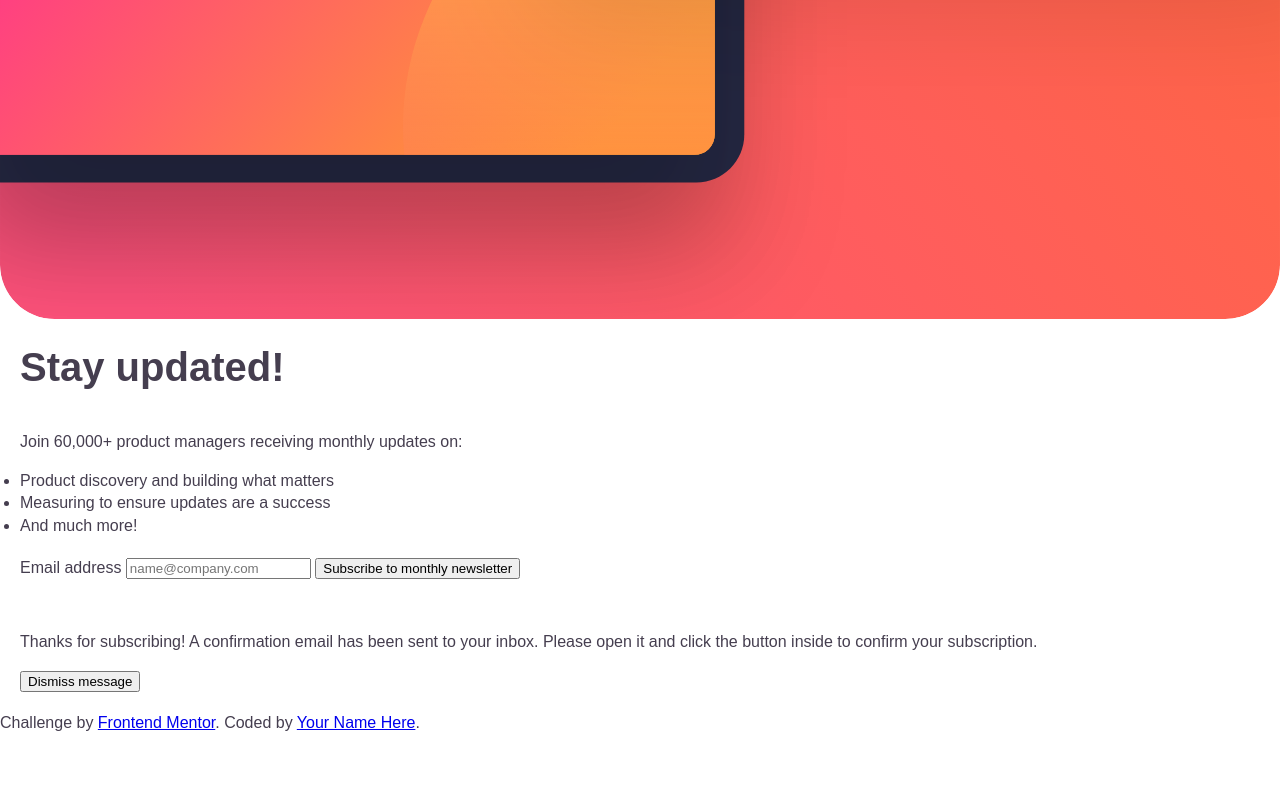
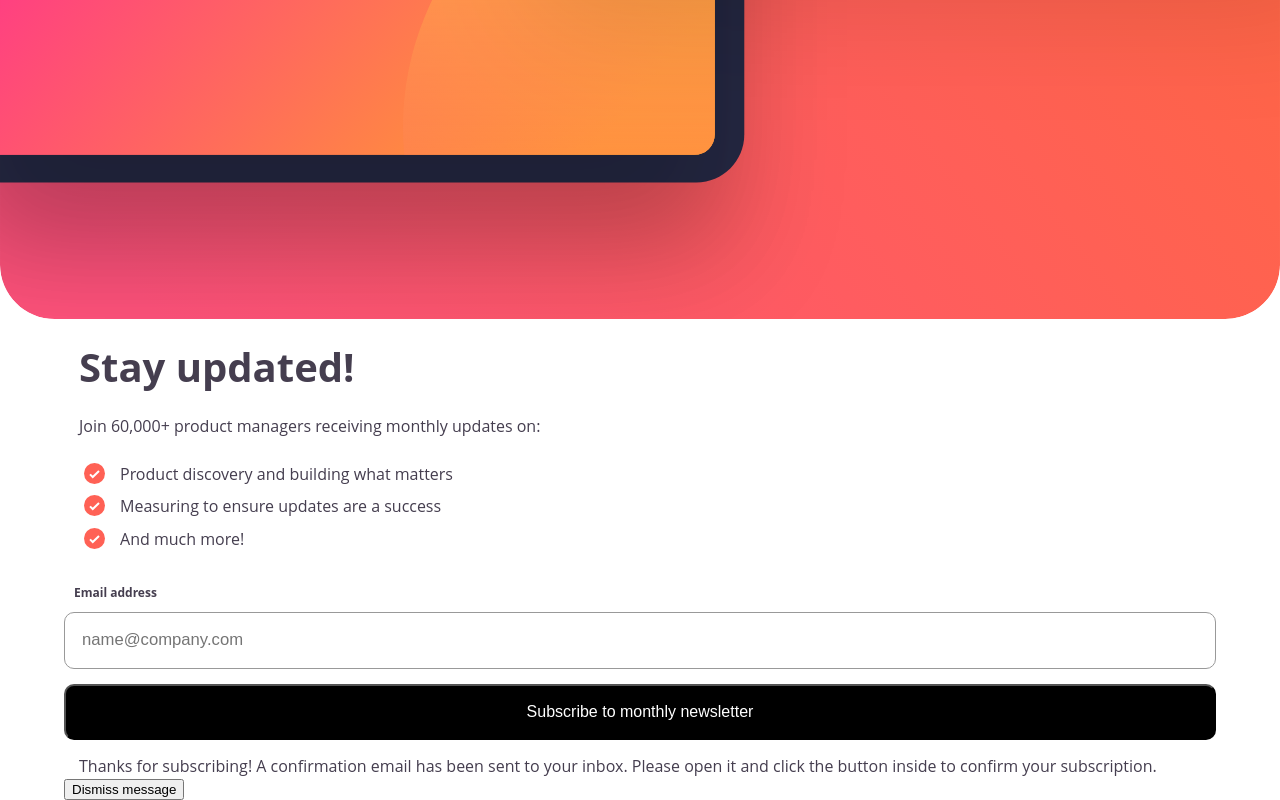
Before and after one commit to annemarieb78/sign-up-with-success, a plain HTML site: page index.html in a window 1280 px wide. Shown: the part 650-1450 px from the top of the page. Before the commit the page ends 1385 px from the top, so only its background shows below. Drawn offline with Linux system fonts and the light colour scheme.

```diff
--- a/css/style.css
+++ b/css/style.css
@@ -86,26 +86,35 @@
 body {
   margin: 0;
   font-size: 1em;
-  font-family: "raleway", sans-serif;
+  font-family: "open sans", sans-serif;
   color: #453e4f;
   background-color: #fff;
 }
 
 ul {
-  list-style-image: ;
-  margin: 0;
+  list-style-type: none;
+  margin: 20px;
   padding: 0;
 }
 
 h2 {
   font-size: 2.5em;
   margin: 0;
-  padding: 20px 0;
+  padding: 20px 0 20px 15px;
 }
 
 p {
   font-size: 1em;
   width: 95%;
+  margin: 0;
+  padding-left: 15px;
+}
+
+.container-main {
+  display: flex;
+  flex-direction: column;
+  justify-content: start;
+  align-items: center;
 }
 
 .main-image img {
@@ -115,8 +124,56 @@
 .container-text,
 .container-signup,
 .container-success {
+  text-align: start;
   width: 90%;
-  padding: 0 20px 20px;
+}
+
+.container-text ul li {
+  display: flex;
+  align-items: start;
+  padding: 5px 0;
+}
+
+.container-text ul li p {
+  width: 80%;
+}
+
+/* Signup Form */
+
+.container-signup {
+  display: flex;
+  flex-direction: column;
+  justify-content: start;
+}
+
+.email {
+  font-size: 0.75em;
+  font-weight: bold;
+  padding: 10px;
+}
+
+#email {
+  height: 4em;
+  border-radius: 10px;
+  border: #999 solid 1px;
+}
+
+::placeholder {
+  font-size: 1.25em;
+  padding: 0 15px;
+}
+
+.subscribe {
+  height: 3.5em;
+  font-size: 1em;
+  color: #fff;
+  background-color: #000;
+  border-radius: 10px;
+  margin: 15px 0;
+}
+
+.attribution {
+  display: none;
 }
 
 /* ==========================================================================
--- a/index.html
+++ b/index.html
@@ -28,23 +28,30 @@
         <div class="container-text">
           <h2>Stay updated!</h2>
           <p>Join 60,000+ product managers receiving monthly updates on:</p>
-          <div class="points">
+
           <ul>
-              <li class="point-1">
-                Product discovery and building what matters
+            <li>
+              <img src="./assets/images/icon-list.svg" />
+              <p>Product discovery and building what matters</p>
             </li>
-              <li class="point-2">Measuring to ensure updates are a success</li>
-              <li class="point-3">And much more!</li>
+
+            <li>
+              <img src="./assets/images/icon-list.svg" />
+              <p>Measuring to ensure updates are a success</p>
+            </li>
+
+            <li>
+              <img src="./assets/images/icon-list.svg" />
+              <p>And much more!</p>
+            </li>
           </ul>
         </div>
-        </div>
         <form class="container-signup">
-          <label for="email">Email address</label>
+          <label class="email">Email address</label>
           <input type="email" id="email" placeholder="name@company.com" />
           <button class="subscribe">Subscribe to monthly newsletter</button>
           <p id="error-message"></p>
         </form>
-      </div>
 
         <!-- Sign-up form end -->
 
@@ -57,9 +64,10 @@
           </p>
           <button class="dismiss">Dismiss message</button>
         </div>
-
+      </div>
       <!-- Success message end -->
     </main>
+
     <div class="attribution">
       Challenge by
       <a href="https://www.frontendmentor.io?ref=challenge" target="_blank"
```
Lines whose indentation alone changed are shown as unchanged.
